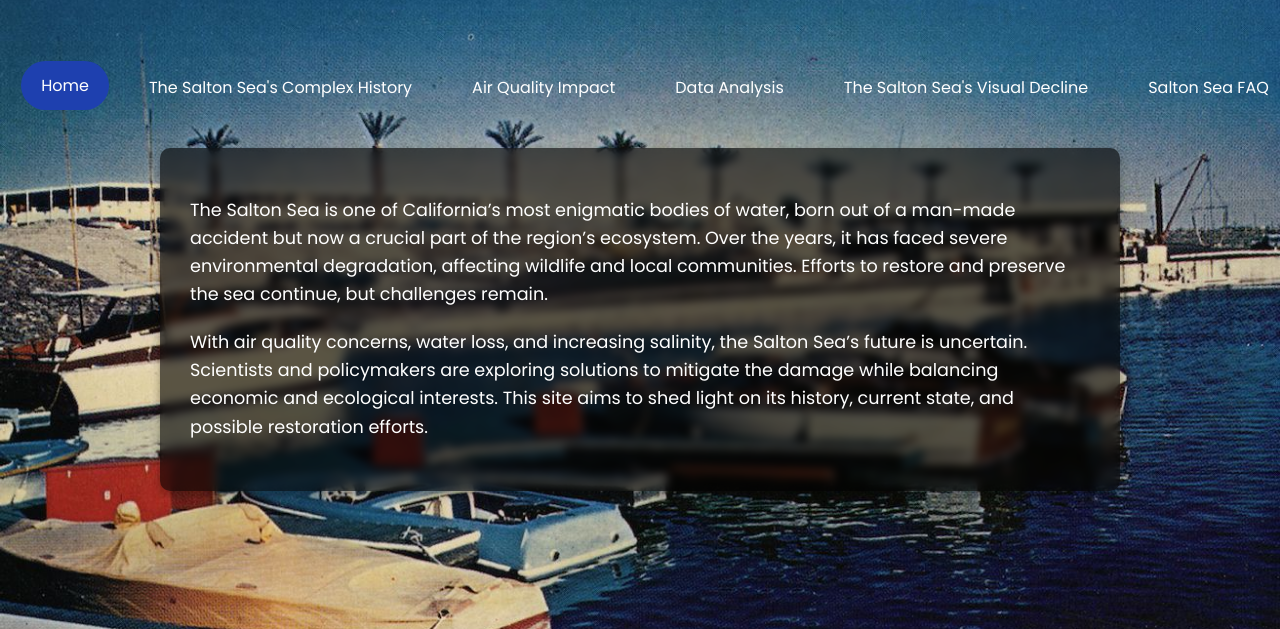
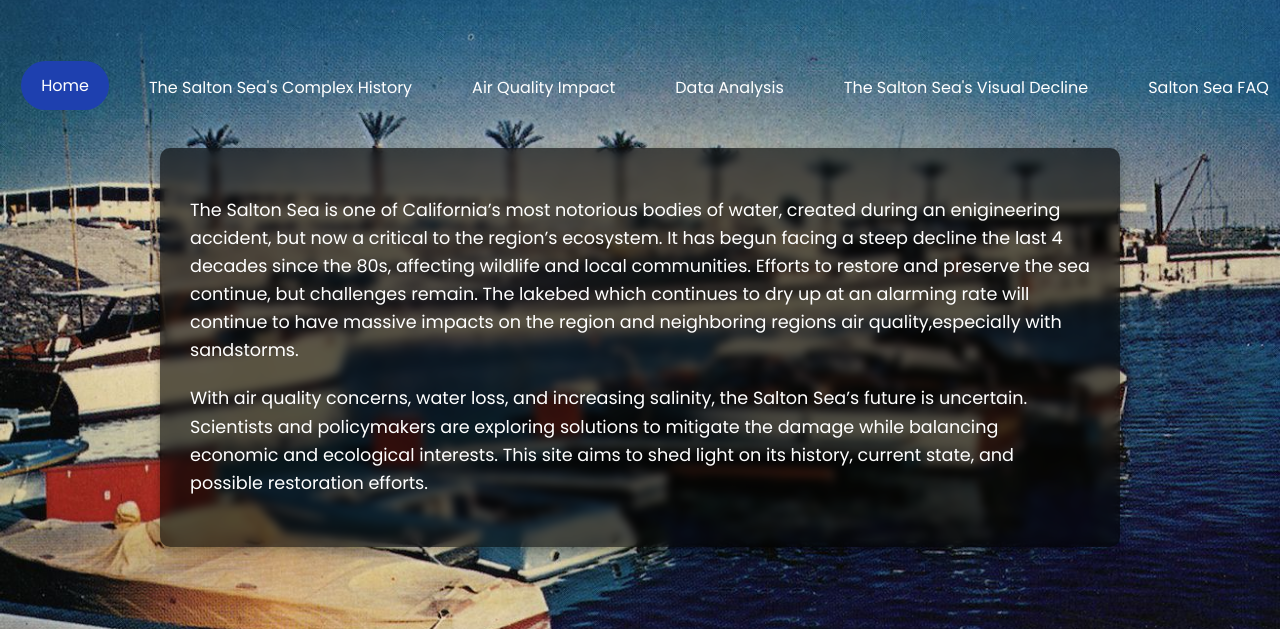
Before and after one commit to dustymustyrusty/capstoneproject, a plain HTML site: page index.html in a window 1280 px wide. Shown: the part 171-800 px from the top of the page. Drawn offline with Linux system fonts and the light colour scheme.

Commit message:
Update index.html

```diff
--- a/index.html
+++ b/index.html
@@ -23,7 +23,7 @@
     </div>
     <div class="content-box">
         <p>
-            The Salton Sea is one of California’s most enigmatic bodies of water, born out of a man-made accident but now a crucial part of the region’s ecosystem. Over the years, it has faced severe environmental degradation, affecting wildlife and local communities. Efforts to restore and preserve the sea continue, but challenges remain.
+            The Salton Sea is one of California’s most notorious bodies of water, created during an enigineering accident, but now a critical to the region’s ecosystem. It has begun facing a steep decline the last 4 decades since the 80s, affecting wildlife and local communities. Efforts to restore and preserve the sea continue, but challenges remain. The lakebed which continues to dry up at an alarming rate will continue to have massive impacts on the region and neighboring regions air quality,especially with sandstorms.
         </p>
         <p>
             With air quality concerns, water loss, and increasing salinity, the Salton Sea’s future is uncertain. Scientists and policymakers are exploring solutions to mitigate the damage while balancing economic and ecological interests. This site aims to shed light on its history, current state, and possible restoration efforts.
```
